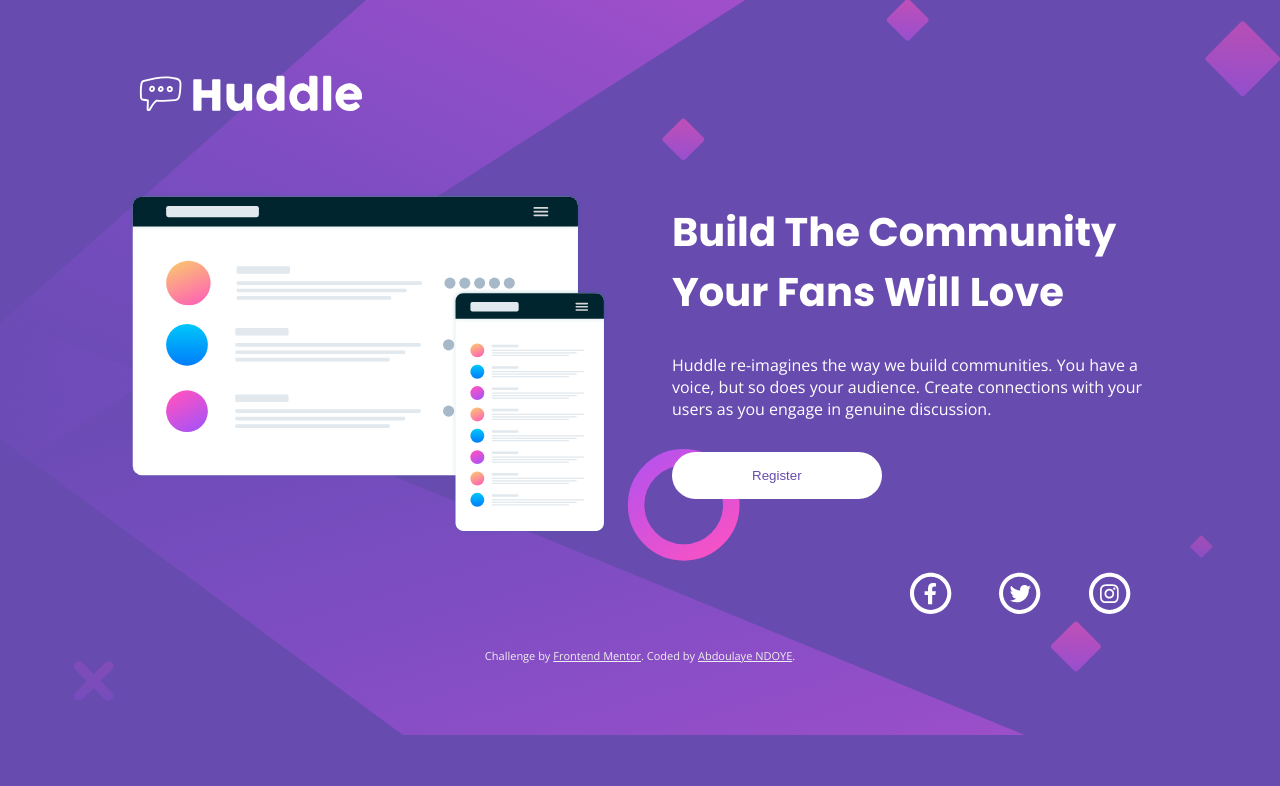
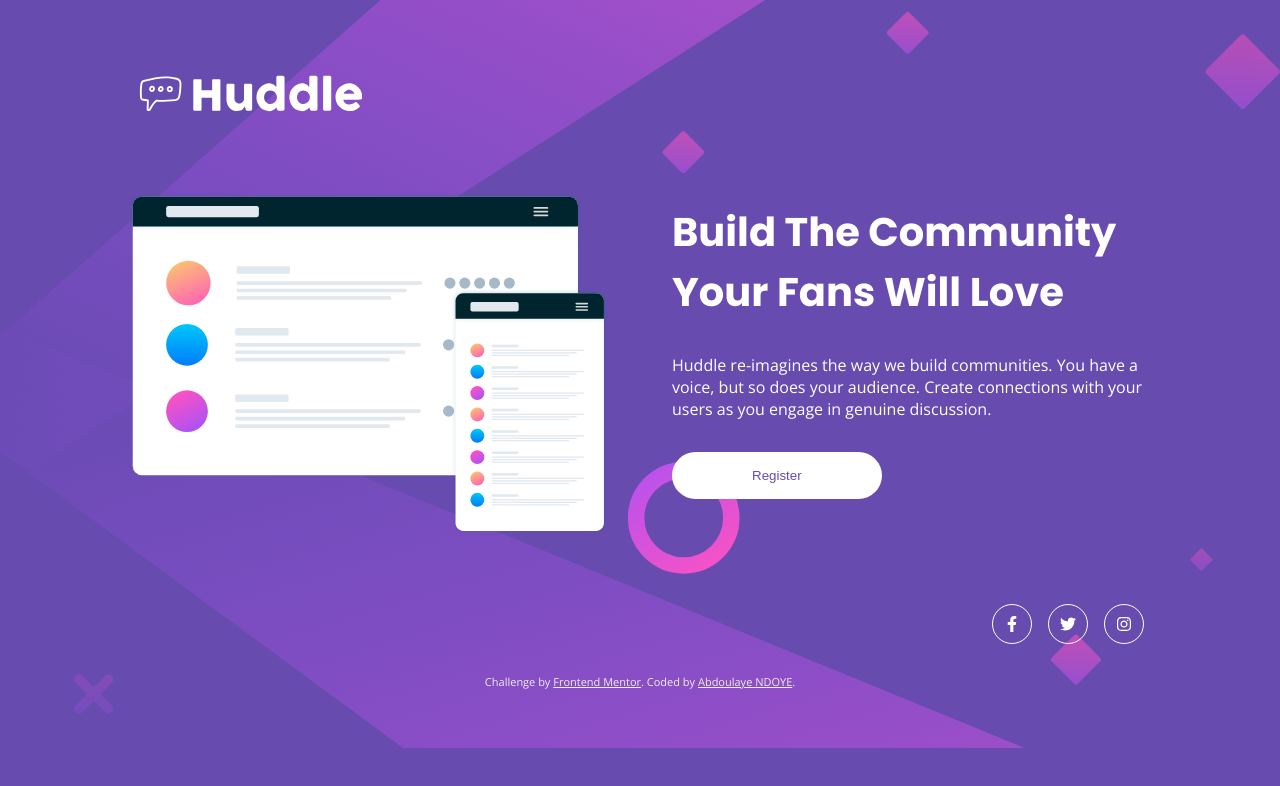
Before and after one commit to NDOY3M4N/huddle-landing-page-with-single-into, a plain HTML site: page index.html in a window 1280 px wide. Drawn offline with nearby package versions, Linux system fonts and the light colour scheme.

Commit message:
updating the stroke around the social icons

```diff
--- a/index.html
+++ b/index.html
@@ -35,24 +35,9 @@
     </section>
   </main>
   <div class="links-rx">
-    <a href="#!">
-      <span class="fa-stack fa-lg">
-        <i class="far fa-circle fa-stack-2x"></i>
-        <i class="fab fa-facebook-f fa-stack-1x fa-inverse"></i>
-      </span>
-    </a>
-    <a href="#!">
-      <span class="fa-stack fa-lg">
-        <i class="far fa-circle fa-stack-2x"></i>
-        <i class="fab fa-twitter fa-stack-1x fa-inverse"></i>
-      </span>
-    </a>
-    <a href="#!">
-      <span class="fa-stack fa-lg">
-        <i class="far fa-circle fa-stack-2x"></i>
-        <i class="fab fa-instagram fa-stack-1x fa-inverse"></i>
-      </span>
-    </a>
+    <a href="#!"><i class="fab fa-facebook-f"></i></a>
+    <a href="#!"><i class="fab fa-twitter"></i></a>
+    <a href="#!"><i class="fab fa-instagram"></i></a>
   </div>
   <footer>
     <p class="attribution">
--- a/style.css
+++ b/style.css
@@ -55,12 +55,22 @@
   border-radius: 2rem;
   margin-bottom: 2rem;
 }
-
+.links-rx {
+  display: flex;
+  align-items: center;
+  justify-content: center;
+}
 .links-rx a {
-  margin: 0 1rem;
+  margin: 0 0.5rem;
   color: #fff;
-  background: transparent;
   text-decoration: none;
+  display: inline-flex;
+  align-items: center;
+  justify-content: center;
+  height: 40px;
+  width: 40px;
+  border: 1px solid #fff;
+  border-radius: 50%;
 }
 
 @media (min-width: 700px) {
@@ -93,7 +103,10 @@
   }
 
   .links-rx {
-    margin-top: 2rem;
-    text-align: right;
+    margin-top: 4rem;
+  }
+
+  .links-rx {
+    justify-content: flex-end;
   }
 }
```
